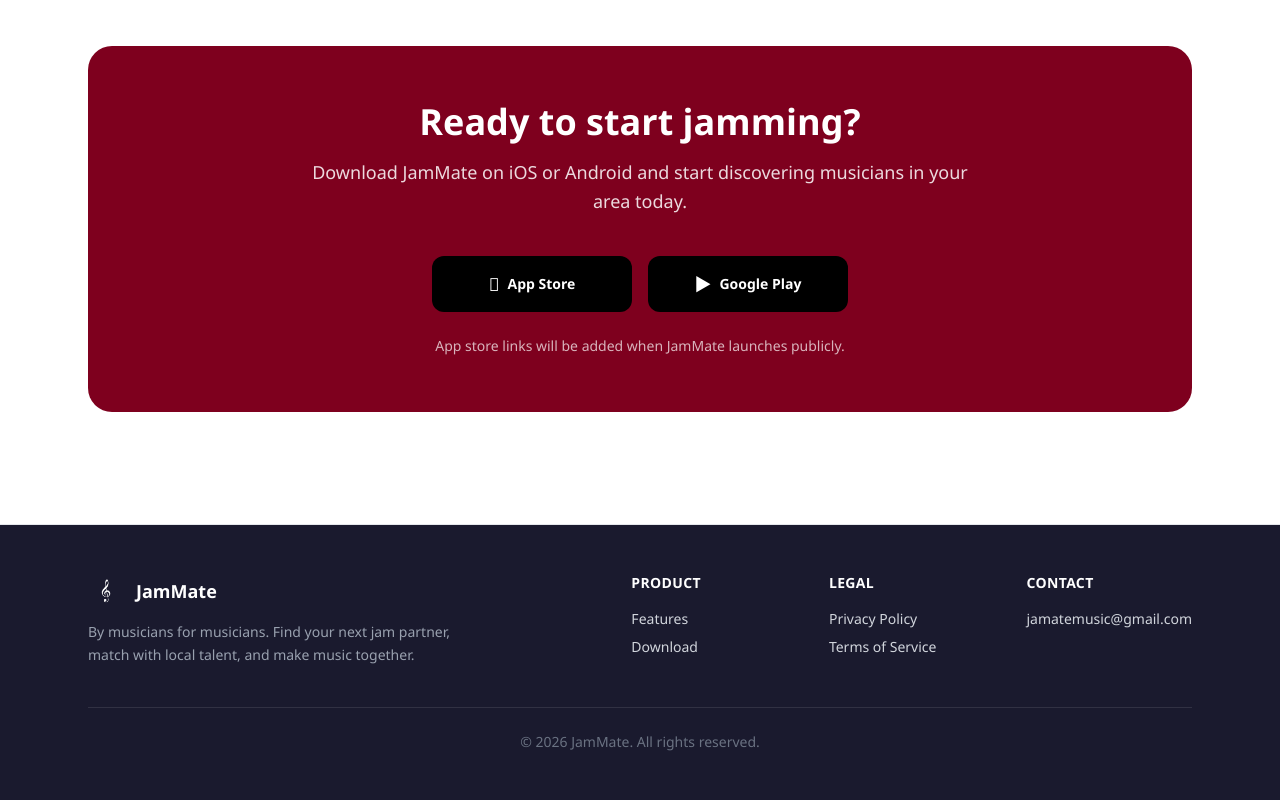
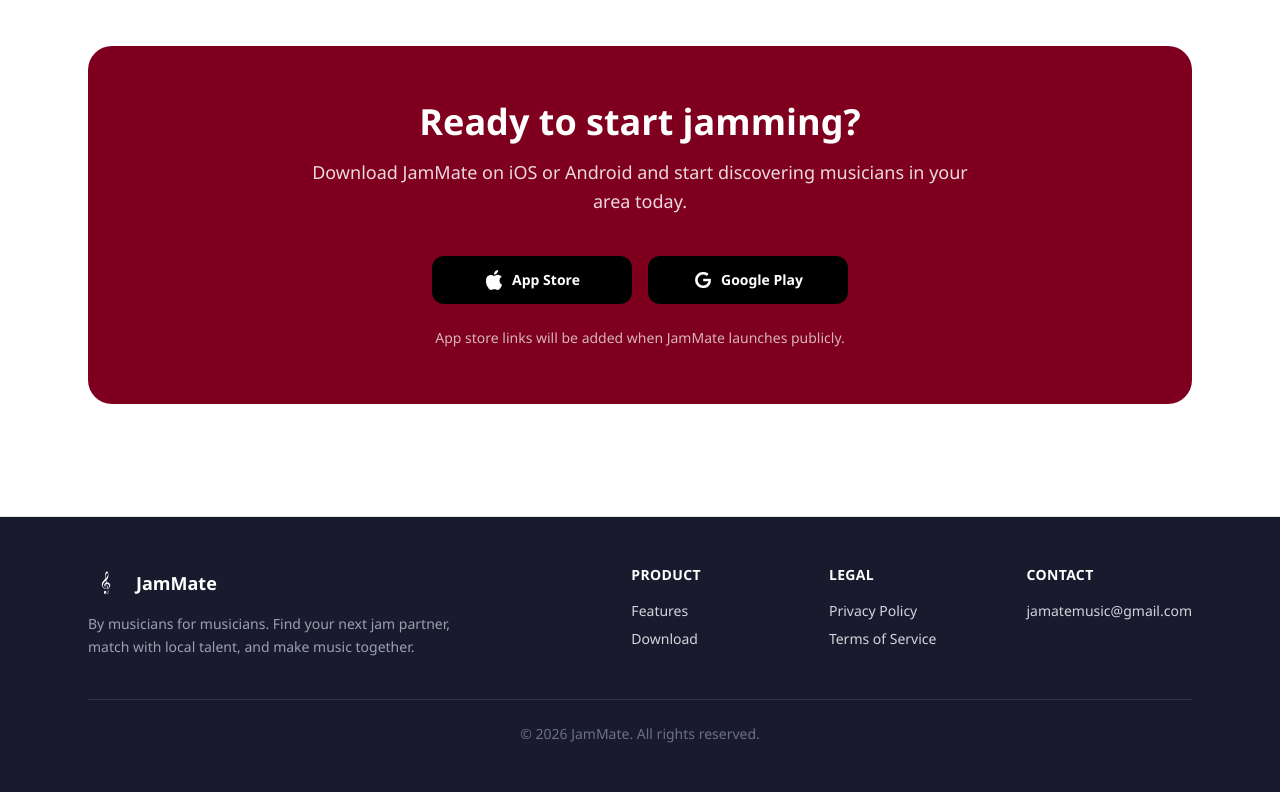
Before and after one commit to webmaster1225/Jamate-landing, a React (Vite) app: page / in a window 1280 px wide. Shown: the part 1626-2426 px from the top of the page. Built offline with nearby package versions, Linux system fonts and the light colour scheme.

Commit message:
fix: logo issues

```diff
--- a/src/components/Download.tsx
+++ b/src/components/Download.tsx
@@ -17,7 +17,12 @@ export default function Download() {
               className="inline-flex min-w-[200px] items-center justify-center gap-2 rounded-xl bg-black px-6 py-3.5 text-sm font-semibold text-white transition hover:bg-gray-900"
               aria-label="Download on the App Store"
             >
-              <span className="text-lg"></span>
+              <img
+                src="/apple.png"
+                alt=""
+                className="h-5 w-5 object-contain"
+                aria-hidden
+              />
               App Store
             </a>
             <a
@@ -25,7 +30,12 @@ export default function Download() {
               className="inline-flex min-w-[200px] items-center justify-center gap-2 rounded-xl bg-black px-6 py-3.5 text-sm font-semibold text-white transition hover:bg-gray-900"
               aria-label="Get it on Google Play"
             >
-              <span className="text-lg">▶</span>
+              <img
+                src="/google.png"
+                alt=""
+                className="h-5 w-5 object-contain"
+                aria-hidden
+              />
               Google Play
             </a>
           </div>
```
Also changed, not shown: public/apple.png (added), public/google.png (added).
